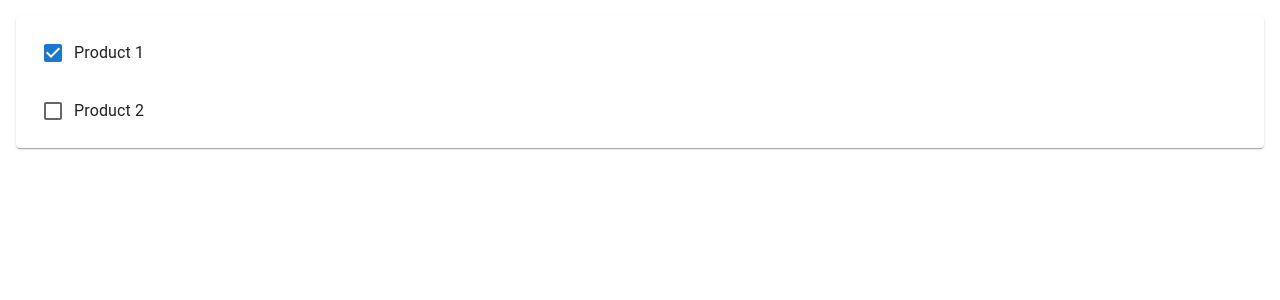
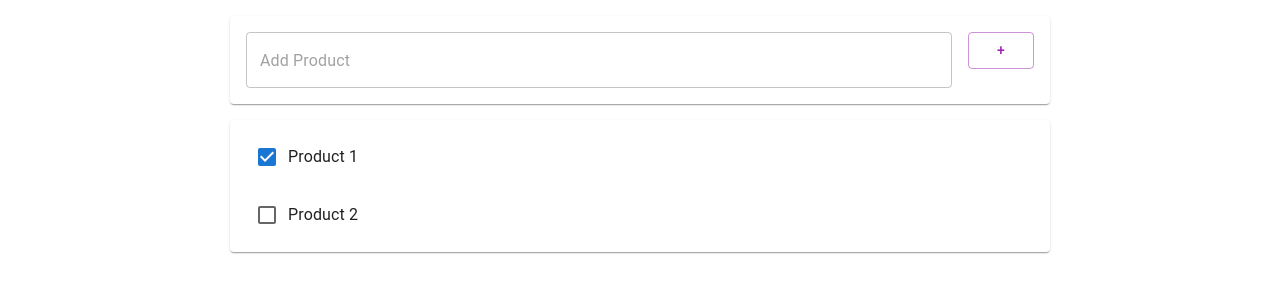
Before and after one commit to haneujeen/dashboard-react, a React (Create React App) app in the folder react-workspace/e-commerce-react-app/: page / in a window 1280 px wide. Shown: the top 300 px of the page. Built offline with nearby package versions, Linux system fonts and the light colour scheme.

Commit message:
Add AddProduct component and update App component

```diff
--- a/react-workspace/e-commerce-react-app/src/AddProduct.js
+++ b/react-workspace/e-commerce-react-app/src/AddProduct.js
@@ -5,6 +5,26 @@ class AddProduct extends React.Component {
     constructor(props) {
         super(props);
         this.state = { product: { title: '' } };
+        this.add = props.add
+    }
+
+    onInputChange = (event) => {
+        const {value} = event.target
+        console.log("Input value:", value)
+        this.setState({ product: { title: value } })
+    }
+
+    onButtonClick = () => {
+        const { product } = this.state;
+        console.log("Adding product:", product);
+        this.add(product);
+        this.setState({ product: { title: '' } });
+    }
+
+    enterKeyEventHandler = (event) => {
+        if (event.key === 'Enter') {
+            this.onButtonClick();
+        }
     }
 
     render() {
@@ -12,12 +32,22 @@ class AddProduct extends React.Component {
         <Paper style={{ margin: 16, padding: 16 }}>
             <Grid container>
                 <Grid xs={11} md={11} item style={{ paddingRight: 16 }}>
-                    <TextField placeholder="Add Product" fullWidth/>
-                    <Grid xs={1} md={1} item>
-                        <Button fullWidth color='secondary' variant='outlined'>
+                    <TextField
+                        placeholder="Add Product"
+                        fullWidth
+                        onChange={this.onInputChange}
+                        value={this.state.product.title}
+                        onKeyPress={this.enterKeyEventHandler}
+                    />
+                </Grid>
+                <Grid xs={1} md={1} item>
+                    <Button
+                        fullWidth
+                        color='secondary'
+                        variant='outlined'
+                        onClick={this.onButtonClick}>
                             +
-                        </Button>
-                    </Grid>
+                    </Button>
                 </Grid>
             </Grid>
         </Paper>
--- a/react-workspace/e-commerce-react-app/src/App.js
+++ b/react-workspace/e-commerce-react-app/src/App.js
@@ -1,7 +1,8 @@
 import React from 'react';
 import './App.css';
 import Product from './Product';
-import { Paper, List } from '@mui/material';
+import { Paper, List, Container } from '@mui/material';
+import AddProduct from './AddProduct';
 
 class App extends React.Component {
     constructor(props) {
@@ -26,6 +27,20 @@ class App extends React.Component {
         }
     }
 
+    add = (product) => {
+        const {products} = this.state
+
+        product.id = products.length
+        product.material = ""
+        product.price = 0
+        product.checked = false
+
+        products.push(product)
+
+        this.setState({ products })
+        console.log(products) // log the updated products array
+    }
+
     render() {
         var products = this.state.products.length > 0 && (
             <Paper style={{margin: 16}}>
@@ -39,7 +54,14 @@ class App extends React.Component {
 
         return (
             <div className="App">
-                {products}
+                <Container maxWidth='md'>
+                    <AddProduct add={this.add}/>
+                    <div>
+                        {products}
+                    </div>
+
+                </Container>
+
             </div>
         );
     }
```
